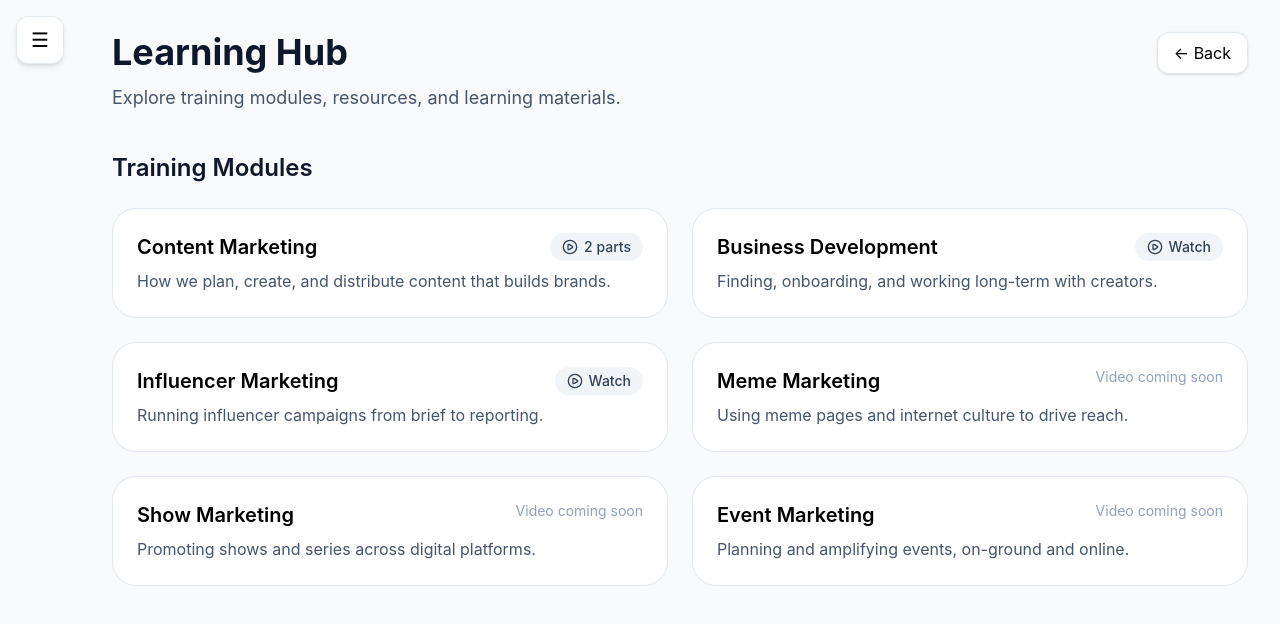
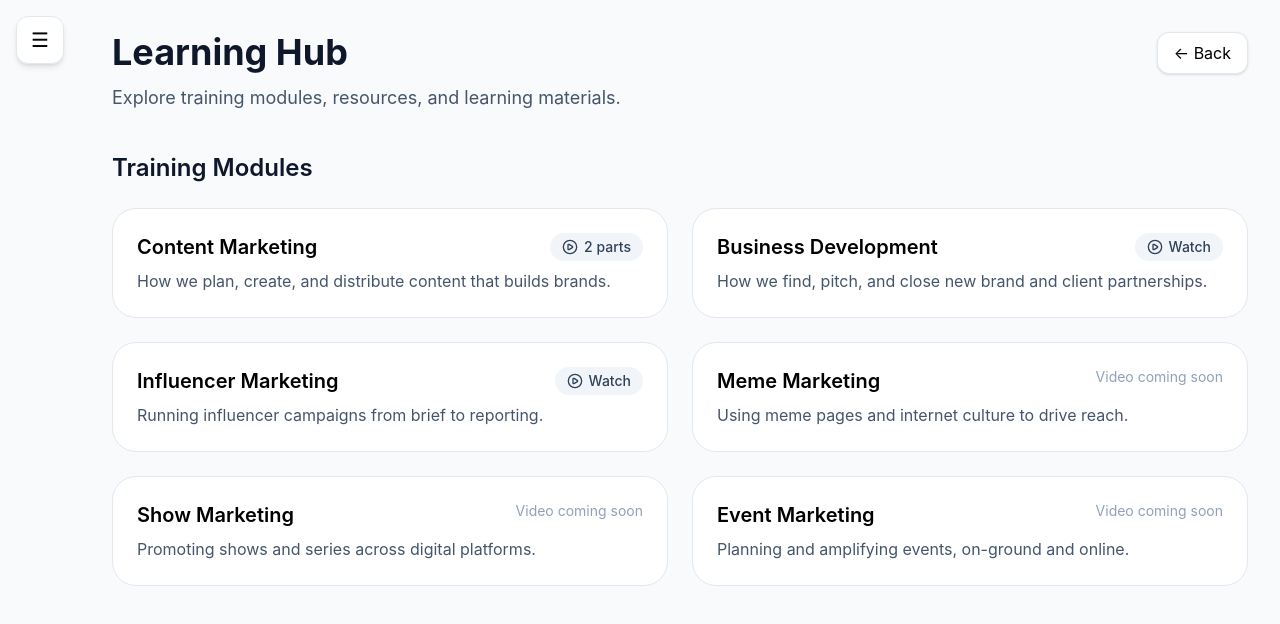
Before and after one commit to CuriousMedia-dash/Curious-Academy, a React (Vite) app: page /learning-hub in a window 1280 px wide. Shown: the top 624 px of the page. Built offline with nearby package versions, Linux system fonts and the light colour scheme.

Commit message:
Replace partnership modules with Business Development

```diff
--- a/src/data/modules.js
+++ b/src/data/modules.js
@@ -16,13 +16,12 @@ export const trainingModules = [
   },
   {
     title: "Business Development",
-    description: "Finding, onboarding, and working long-term with creators.",
+    description: "How we find, pitch, and close new brand and client partnerships.",
     videos: [
       { title: "Part 1", url: "https://youtu.be/Y3efl0pyQnQ" },
       { title: "Part 2", url: "" },
     ],
   },
-
   {
     title: "Influencer Marketing",
     description: "Running influencer campaigns from brief to reporting.",
--- a/src/data/navigation.js
+++ b/src/data/navigation.js
@@ -17,8 +17,7 @@ export const navigationCards = [
     description: "Explore training module",
     items: [
       "Content Marketing",
-      "Creator Partnerships",
-      "Brand Partnerships",
+      "Business Development",
       "Influencer Marketing",
       "Meme Marketing",
       "Show Marketing",
```
